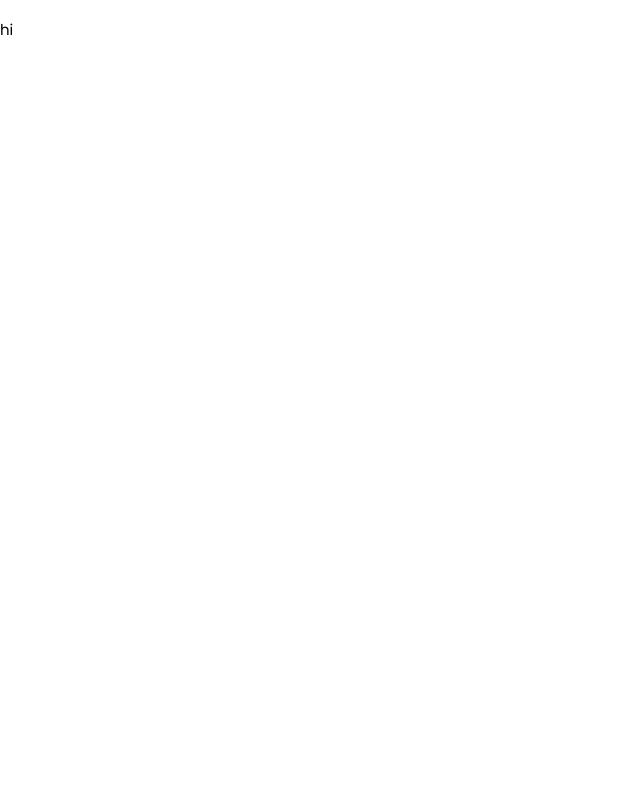
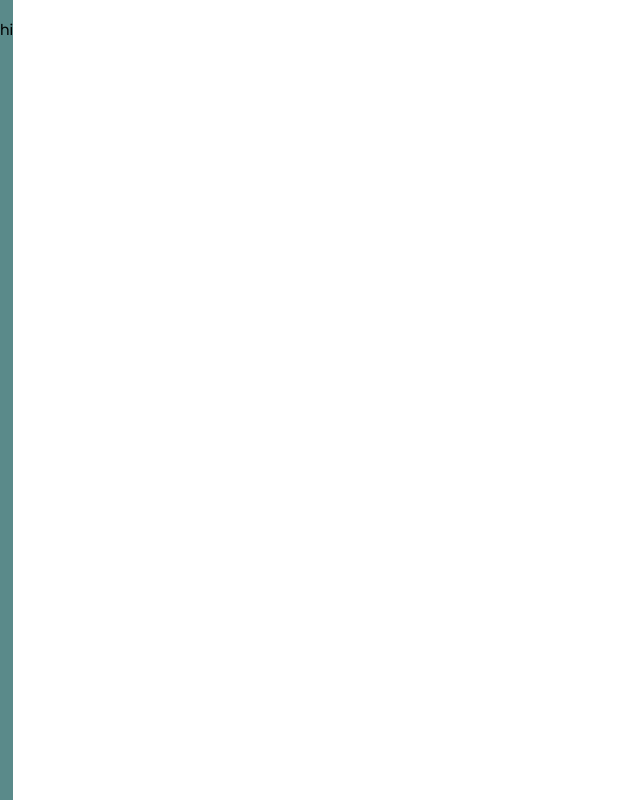
Before and after one commit to justindaiello/dashboard_mockup, a React (Create React App) app: page / in a window 1280 px wide. Shown: the whole page, without its empty margins (0-640 px from the left). Built offline with nearby package versions, Linux system fonts and the light colour scheme.

Commit message:
Added initial nav styles.

```diff
--- a/src/App.js
+++ b/src/App.js
@@ -2,12 +2,13 @@ import React from 'react';
 import './App.css';
 import { ThemeProvider } from 'styled-components';
 import theme from './theme/Theme';
+import Nav from './components/nav/Nav';
 
 function App() {
   return (
     <ThemeProvider theme={theme}>
       <div id="main-app-container">
-        <p>hi</p>
+        <Nav />
       </div>
     </ThemeProvider>
   );
--- /dev/null
+++ b/src/components/nav/Nav.js
@@ -0,0 +1,12 @@
+import React from 'react';
+import { StyledNav } from './NavStyles';
+
+function Nav() {
+  return (
+    <StyledNav>
+      <p>hi</p>
+    </StyledNav>
+  );
+}
+
+export default Nav;
--- /dev/null
+++ b/src/components/nav/NavStyles.js
@@ -0,0 +1,11 @@
+import styled from 'styled-components';
+
+const StyledNav = styled.nav`
+  background-color: ${props => props.theme.green};
+  display: flex;
+  flex-direction: column;
+  box-shadow: ${props => props.theme.boxShadow};
+  height: 100vh;
+`;
+
+export { StyledNav };
--- a/src/theme/Theme.js
+++ b/src/theme/Theme.js
@@ -2,3 +2,5 @@ const theme = {
   green: 'rgb(90, 138, 138)',
   boxShadow: 'box-shadow: 5px 0 10px -10px rgba(0, 0, 0, 0.2);',
 };
+
+export default theme;
```
